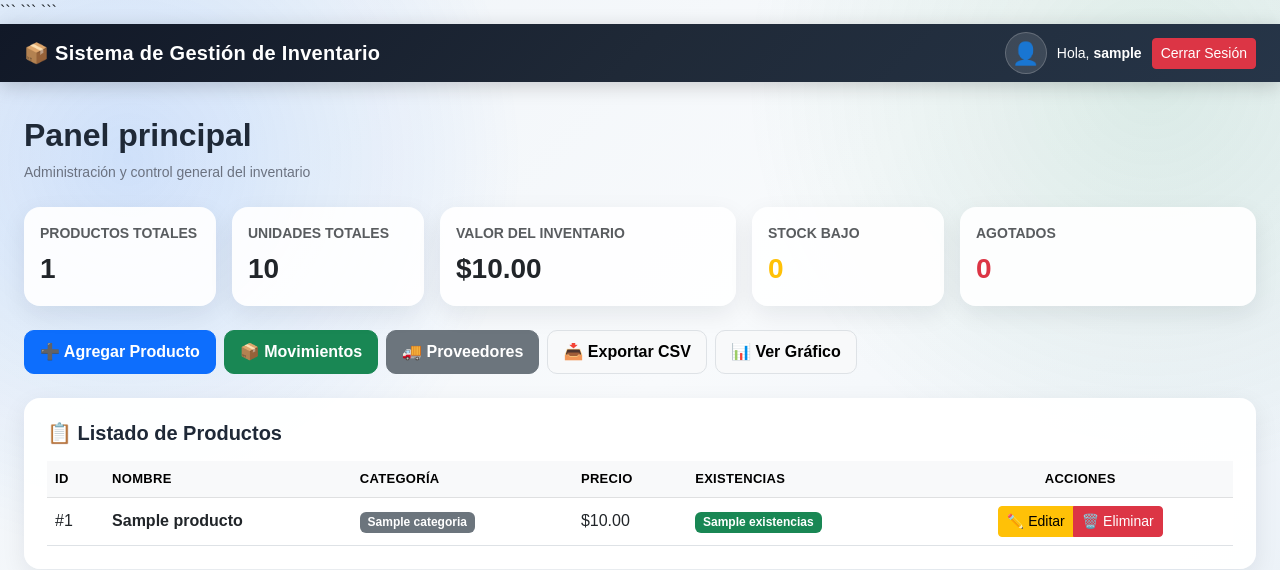
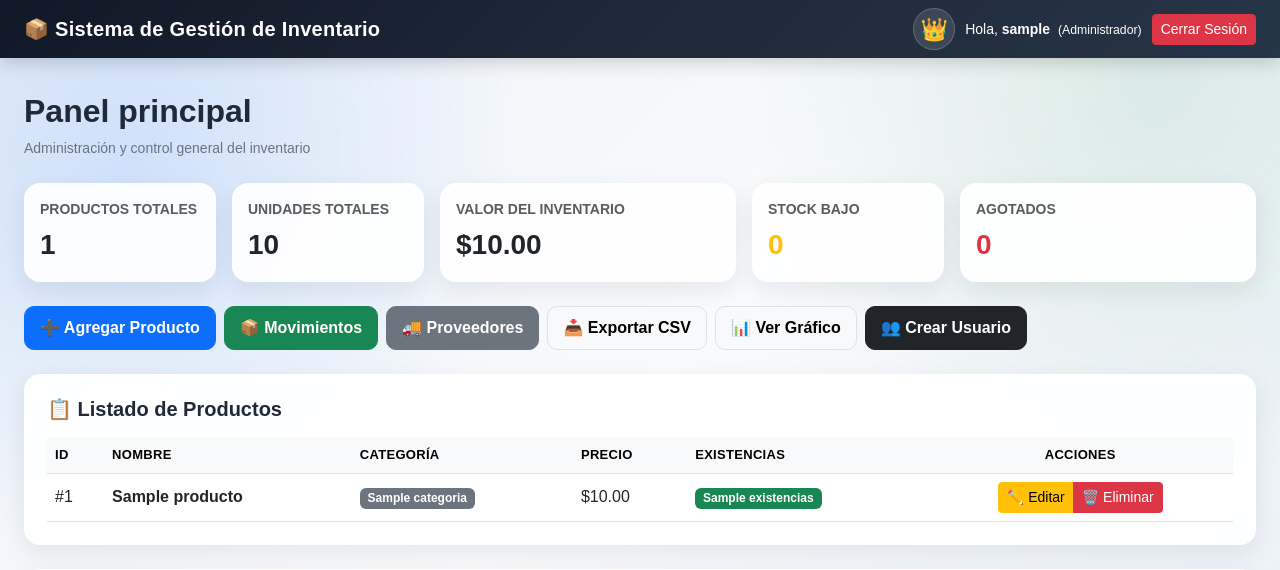
Before and after one commit to Andresmoreno1995-18/sistema-inventario-flask, a Flask app: page / in a window 1280 px wide. Shown: the top 570 px of the page. Run offline with Flask 3, Linux system fonts and the light colour scheme; the visitor is signed in with stand-in values (Sample User, id 1); a database or web service that is not in the repository returns one stand-in record (values such as "Sample title"); some libraries are stand-ins or nearby versions.

Commit message:
Update index.html

````diff
--- a/templates/index.html
+++ b/templates/index.html
@@ -3,10 +3,14 @@
 <html lang="es">
 
 <head>
+
     <meta charset="UTF-8">
-    <meta name="viewport" content="width=device-width, initial-scale=1.0">
 
-```
+    <meta
+        name="viewport"
+        content="width=device-width, initial-scale=1.0"
+    >
+
     <title>Sistema de Gestión de Inventario</title>
 
     <link
@@ -15,10 +19,6 @@
     >
 
     <style>
-
-    /* =====================================================
-       FONDO PRINCIPAL
-    ===================================================== */
 
         body {
             margin: 0;
@@ -46,11 +46,6 @@
             background-attachment: fixed;
         }
 
-
-    /* =====================================================
-       NAVBAR
-    ===================================================== */
-
         .main-navbar {
             background:
                 linear-gradient(
@@ -64,22 +59,15 @@
                 0 4px 18px rgba(0, 0, 0, 0.18);
         }
 
-
         .navbar-brand {
             letter-spacing: 0.3px;
         }
-
-
-    /* =====================================================
-       PERFIL DEL USUARIO
-    ===================================================== */
 
         .user-profile {
             display: flex;
             align-items: center;
             gap: 10px;
         }
-
 
         .user-icon {
             width: 42px;
@@ -98,26 +86,15 @@
             border: 1px solid rgba(255, 255, 255, 0.2);
         }
 
-
         .user-name {
             color: white;
             font-size: 14px;
         }
 
-
-    /* =====================================================
-       CONTENEDOR PRINCIPAL
-    ===================================================== */
-
         .main-container {
             padding-top: 10px;
             padding-bottom: 40px;
         }
-
-
-    /* =====================================================
-       TARJETAS DE RESUMEN
-    ===================================================== */
 
         .card-summary {
             border: none;
@@ -133,7 +110,6 @@
                 box-shadow 0.2s ease;
         }
 
-
         .card-summary:hover {
             transform: translateY(-4px);
 
@@ -141,16 +117,10 @@
                 0 12px 28px rgba(15, 23, 42, 0.13);
         }
 
-
         .summary-number {
             font-size: 28px;
             font-weight: 700;
         }
-
-
-    /* =====================================================
-       BOTONES
-    ===================================================== */
 
         .main-buttons .btn {
             border-radius: 10px;
@@ -162,17 +132,12 @@
                 box-shadow 0.2s ease;
         }
 
-
         .main-buttons .btn:hover {
             transform: translateY(-2px);
+
             box-shadow:
                 0 5px 12px rgba(0, 0, 0, 0.12);
         }
-
-
-    /* =====================================================
-       TABLAS
-    ===================================================== */
 
         .table-container {
             background: rgba(255, 255, 255, 0.95);
@@ -187,16 +152,13 @@
             border: 1px solid rgba(255, 255, 255, 0.7);
         }
 
-
         .table-container h5 {
             color: #1f2937;
         }
 
-
         .table {
             margin-bottom: 0;
         }
-
 
         .table thead th {
             font-size: 13px;
@@ -204,36 +166,20 @@
             letter-spacing: 0.3px;
         }
 
-
-    /* =====================================================
-       TITULO PRINCIPAL
-    ===================================================== */
-
         .dashboard-title {
             color: #1f2937;
             font-weight: 700;
         }
-
 
         .dashboard-subtitle {
             color: #6b7280;
             font-size: 14px;
         }
 
-
-    /* =====================================================
-       ALERTAS
-    ===================================================== */
-
         .alert {
             border-radius: 12px;
             border: none;
         }
-
-
-    /* =====================================================
-       RESPONSIVE
-    ===================================================== */
 
         @media (max-width: 768px) {
 
@@ -257,13 +203,12 @@
         }
 
     </style>
-```
 
 </head>
 
 <body>
 
-```
+
 <!-- =====================================================
      NAVBAR
 ===================================================== -->
@@ -282,14 +227,18 @@
 
         <div class="user-profile">
 
-            <!--
-                POR AHORA USAMOS UN ICONO NEUTRO.
-                EN EL SIGUIENTE PASO LO CONECTAREMOS
-                CON HOMBRE / MUJER.
-            -->
+            <div class="user-icon">
 
-            <div class="user-icon">
+                {% if session.get('rol') == 'admin' %}
+
+                    👑
+
+                {% else %}
+
                     👤
+
+                {% endif %}
+
             </div>
 
 
@@ -300,6 +249,20 @@
                 <strong>
                     {{ session.get('usuario', 'admin') }}
                 </strong>
+
+                <small class="ms-1">
+
+                    {% if session.get('rol') == 'admin' %}
+
+                        (Administrador)
+
+                    {% else %}
+
+                        (Usuario)
+
+                    {% endif %}
+
+                </small>
 
             </div>
 
@@ -326,8 +289,6 @@
 <div class="container-fluid px-4 main-container">
 
 
-    <!-- TITULO -->
-
     <div class="mb-4">
 
         <h2 class="dashboard-title">
@@ -335,7 +296,17 @@
         </h2>
 
         <p class="dashboard-subtitle mb-0">
+
+            {% if session.get('rol') == 'admin' %}
+
                 Administración y control general del inventario
+
+            {% else %}
+
+                Consulta y gestión de movimientos del inventario
+
+            {% endif %}
+
         </p>
 
     </div>
@@ -374,8 +345,6 @@
     <div class="row g-3 mb-4">
 
 
-        <!-- PRODUCTOS -->
-
         <div class="col-md-2">
 
             <div class="card card-summary p-3">
@@ -392,9 +361,6 @@
 
         </div>
 
-
-
-        <!-- UNIDADES -->
 
         <div class="col-md-2">
 
@@ -413,9 +379,6 @@
         </div>
 
 
-
-        <!-- VALOR -->
-
         <div class="col-md-3">
 
             <div class="card card-summary p-3">
@@ -433,9 +396,6 @@
         </div>
 
 
-
-        <!-- STOCK BAJO -->
-
         <div class="col-md-2">
 
             <div class="card card-summary p-3">
@@ -452,9 +412,6 @@
 
         </div>
 
-
-
-        <!-- AGOTADOS -->
 
         <div class="col-md-3">
 
@@ -484,12 +441,16 @@
     <div class="mb-4 d-flex flex-wrap gap-2 main-buttons">
 
 
+        {% if session.get('rol') == 'admin' %}
+
             <a
                 href="/agregar"
                 class="btn btn-primary"
             >
                 ➕ Agregar Producto
             </a>
+
+        {% endif %}
 
 
         <a
@@ -508,12 +469,16 @@
         </a>
 
 
+        {% if session.get('rol') == 'admin' %}
+
             <a
                 href="/exportar"
                 class="btn btn-light border"
             >
                 📥 Exportar CSV
             </a>
+
+        {% endif %}
 
 
         <a
@@ -522,6 +487,18 @@
         >
             📊 Ver Gráfico
         </a>
+
+
+        {% if session.get('rol') == 'admin' %}
+
+            <a
+                href="/registro"
+                class="btn btn-dark"
+            >
+                👥 Crear Usuario
+            </a>
+
+        {% endif %}
 
 
     </div>
@@ -560,9 +537,13 @@
 
                         <th>Existencias</th>
 
+                        {% if session.get('rol') == 'admin' %}
+
                             <th class="text-center">
                                 Acciones
                             </th>
+
+                        {% endif %}
 
                     </tr>
 
@@ -640,6 +621,8 @@
                                 </td>
 
 
+                                {% if session.get('rol') == 'admin' %}
+
                                     <td class="text-center">
 
 
@@ -667,6 +650,8 @@
 
 
                                     </td>
+
+                                {% endif %}
 
 
                             </tr>
@@ -856,14 +841,9 @@
 
 
 
-<!-- =====================================================
-     BOOTSTRAP
-===================================================== -->
-
 <script
     src="https://cdn.jsdelivr.net/npm/bootstrap@5.3.0/dist/js/bootstrap.bundle.min.js"
 ></script>
-```
 
 </body>
 
````
Lines whose indentation alone changed are shown as unchanged.
